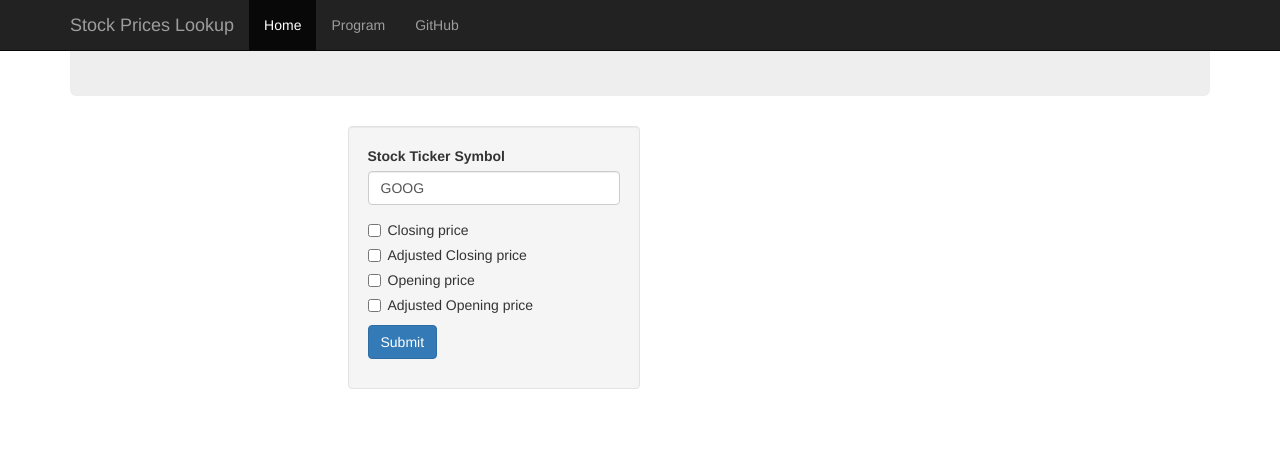
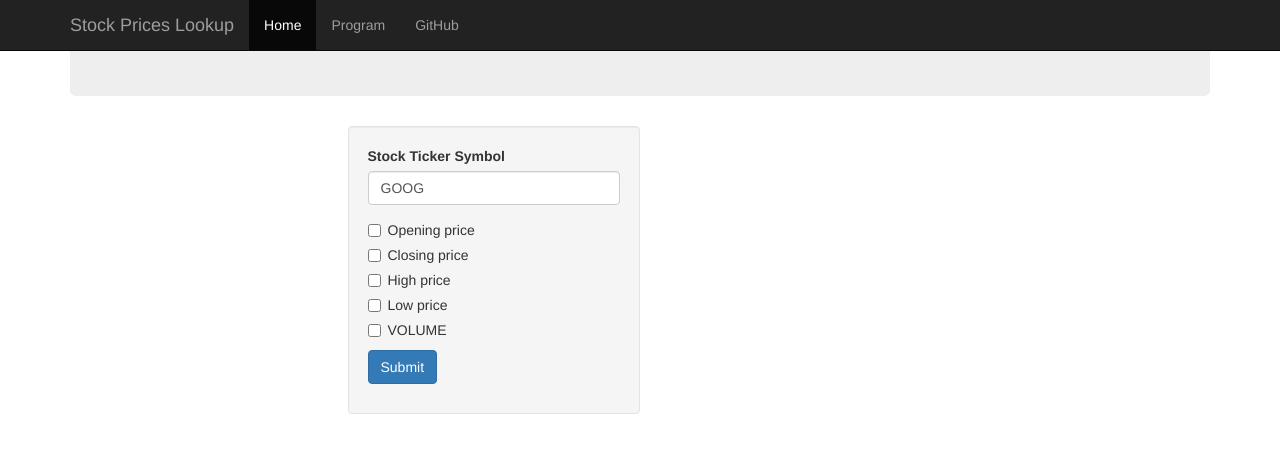
Before and after one commit to shadifuladi/12-day_milestone, a Flask app: page /index in a window 1280 px wide. Shown: the top 453 px of the page. Run offline with Flask 2, Linux system fonts and the light colour scheme; some libraries are stand-ins or nearby versions.

Commit message:
Update index.html

```diff
--- a/templates/index.html
+++ b/templates/index.html
@@ -41,22 +41,27 @@
                     </div>
                     <div class="checkbox">
                         <label>
+                            <input type='checkbox' name='priceType' value='open' />Opening price
+                        </label>
+                    </div>
+                    <div class="checkbox">
+                        <label>
                             <input type='checkbox' name='priceType' value='close' />Closing price
                         </label>
                     </div>
                     <div class="checkbox">
                         <label>
-                            <input type='checkbox' name='priceType' value='adjClose' />Adjusted Closing price
+                            <input type='checkbox' name='priceType' value='high' />High price
                         </label>
                     </div>
                     <div class="checkbox">
                         <label>
-                            <input type='checkbox' name='priceType' value='open' />Opening price
+                            <input type='checkbox' name='priceType' value='low' />Low price
                         </label>
                     </div>
                     <div class="checkbox">
                         <label>
-                            <input type='checkbox' name='priceType' value='adjOpen' />Adjusted Opening price
+                            <input type='checkbox' name='priceType' value='volume' />VOLUME
                         </label>
                     </div>
                     <p><input class="btn btn-primary" type='submit' value='Submit'/></p>
```
